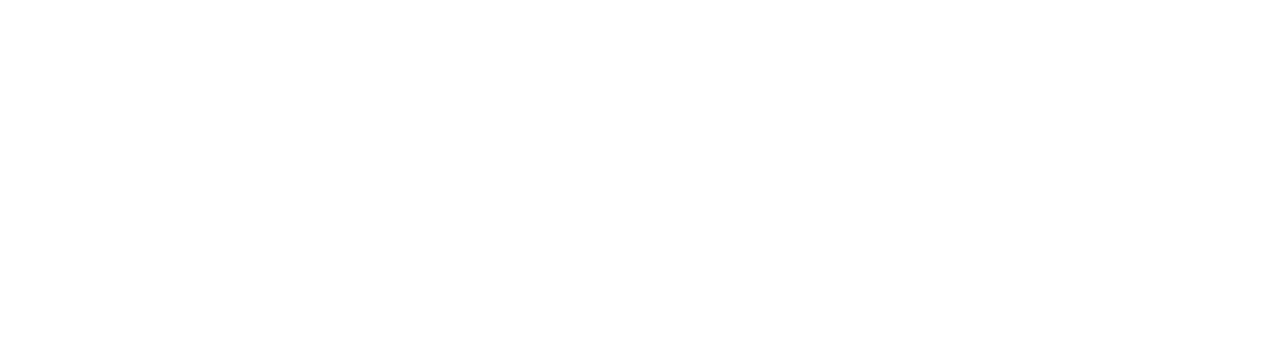
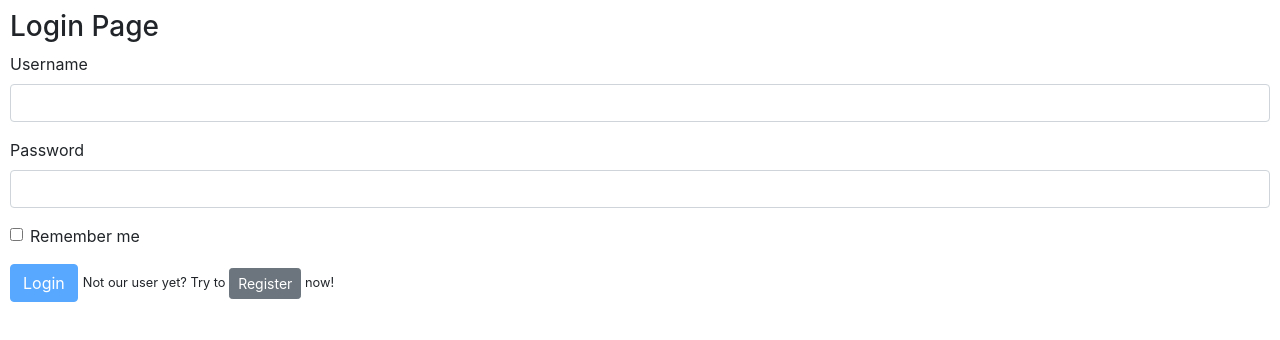
Before and after one commit to brian13th/movies-application, an Angular app in the folder movies-app/: page /login in a window 1280 px wide. Before the commit this address led to /. Shown: the top 340 px of the page. Built offline with nearby package versions, Linux system fonts and the light colour scheme.

Commit message:
authguard fixed

```diff
--- a/movies-app/src/app/app-routing.module.ts
+++ b/movies-app/src/app/app-routing.module.ts
@@ -9,8 +9,8 @@
 
 const routes: Routes = [
   {path: '', redirectTo: 'profile', pathMatch: 'full'},
-  {path:'register', component:RegisterComponent, canActivate: [AuthGuard]},
-  {path:'login', component:LoginComponent, canActivate: [AuthGuard]},
+  {path:'register', component:RegisterComponent},
+  {path:'login', component:LoginComponent},
   {path:'profile', component:ProfileComponent, canActivate: [AuthGuard]},
 ]
 
--- a/movies-app/src/app/guards/auth.guard.ts
+++ b/movies-app/src/app/guards/auth.guard.ts
@@ -1,5 +1,5 @@
 import { Injectable } from '@angular/core';
-import { CanActivate, ActivatedRouteSnapshot, RouterStateSnapshot, UrlTree } from '@angular/router';
+import { CanActivate, ActivatedRouteSnapshot, RouterStateSnapshot, UrlTree, Router } from '@angular/router';
 import { Observable } from 'rxjs';
 import { AuthService } from '../auth.service';
 
@@ -9,13 +9,15 @@
 export class AuthGuard implements CanActivate {
   jwt: string;
 
-  constructor(private auth: AuthService){
+  constructor(private auth: AuthService, private router: Router){
 
   }
   canActivate(route: ActivatedRouteSnapshot, state: RouterStateSnapshot) {
     if(this.auth.isLoggedIn){
       return true;
     } else {
+
+      this.router.navigate(['login'])
       return false;
     }
   }
```
